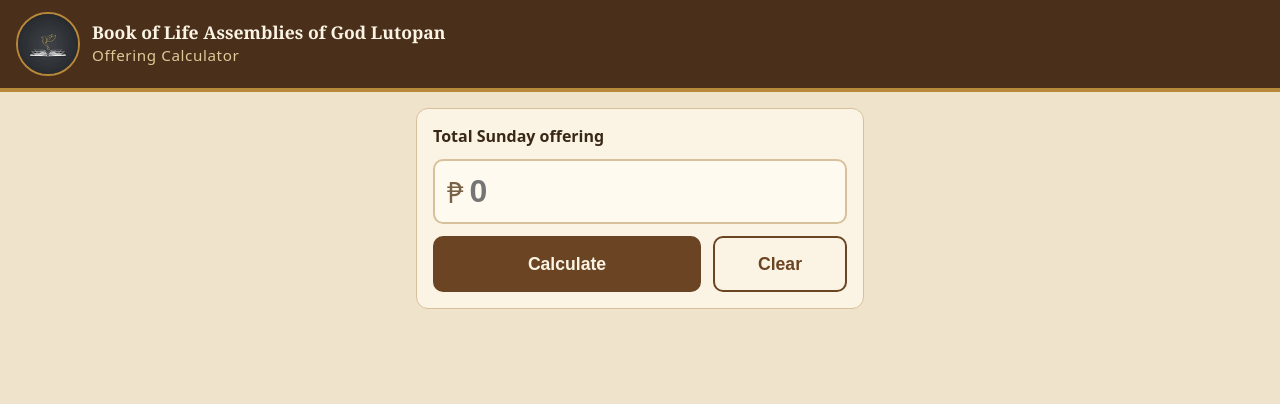
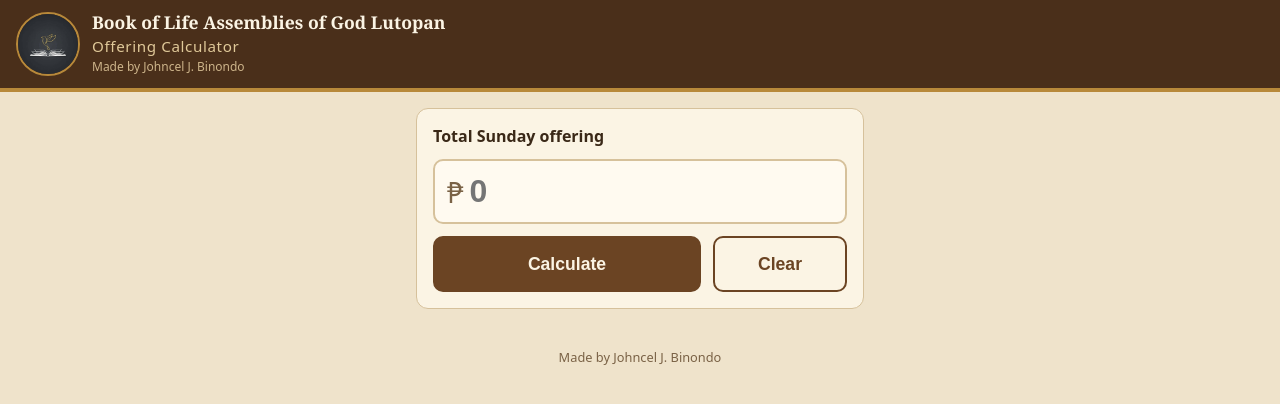
Before and after one commit to johncelbinondo/church-offering-calculator, a plain HTML site: page index.html in a window 1280 px wide. Drawn offline with Linux system fonts and the light colour scheme.

Commit message:
Add files via upload

```diff
--- a/index.html
+++ b/index.html
@@ -16,6 +16,7 @@
     <div>
       <h1>Book of Life Assemblies of God Lutopan</h1>
       <p>Offering Calculator</p>
+      <small class="credit-top">Made by Johncel J. Binondo</small>
     </div>
   </header>
 
@@ -46,6 +47,7 @@
       <p id="copy-status" class="status" role="status"></p>
     </section>
   </main>
+  <footer class="credit">Made by Johncel J. Binondo</footer>
   <script src="script.js"></script>
 </body>
 </html>
--- a/style.css
+++ b/style.css
@@ -34,6 +34,8 @@ body {
 .brand img { width: 64px; height: 64px; border-radius: 50%; border: 2px solid var(--gold); flex: none; }
 .brand h1 { font: 700 1.1rem/1.2 Georgia, "Times New Roman", serif; margin: 0; }
 .brand p { margin: 2px 0 0; color: #e0c999; font-size: 0.95rem; letter-spacing: 0.04em; }
+
+.brand .credit-top { display: block; margin-top: 2px; color: #cdb48a; font-size: 0.75rem; }
 
 .app { max-width: 480px; margin: 0 auto; padding: 16px 16px 40px; }
 
@@ -113,4 +115,6 @@ label { font-weight: 600; }
 .actions .btn { width: 100%; }
 .status { min-height: 1.4em; margin: 8px 0 0; color: var(--accent); font-weight: 600; text-align: center; }
 
+.credit { text-align: center; color: var(--muted); font-size: 0.8rem; padding: 0 16px 24px; }
+
 [hidden] { display: none !important; }
--- a/sw.js
+++ b/sw.js
@@ -1,5 +1,5 @@
 // Bump CACHE when you change any file so phones fetch the new version.
-var CACHE = "offering-calc-v2";
+var CACHE = "offering-calc-v3";
 var FILES = ["./", "index.html", "style.css", "script.js", "manifest.webmanifest", "icon-192.png", "icon-512.png"];
 
 self.addEventListener("install", function (e) {
```
